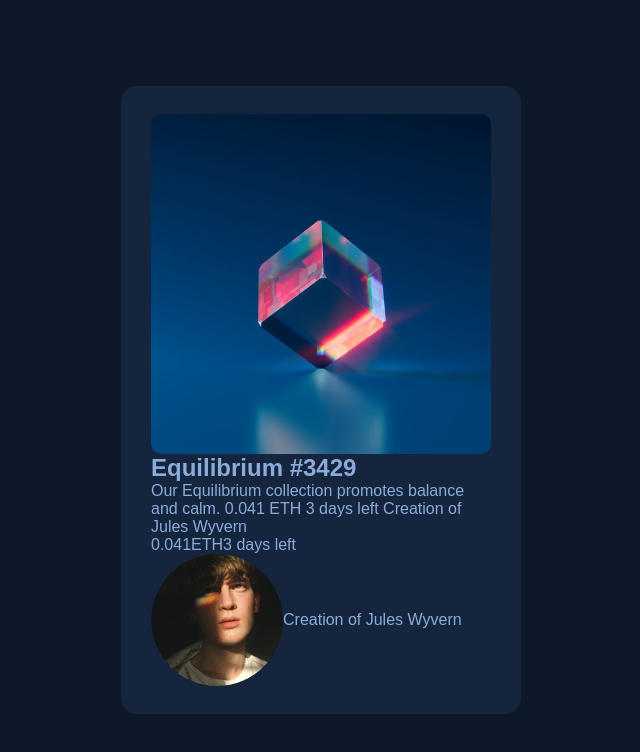
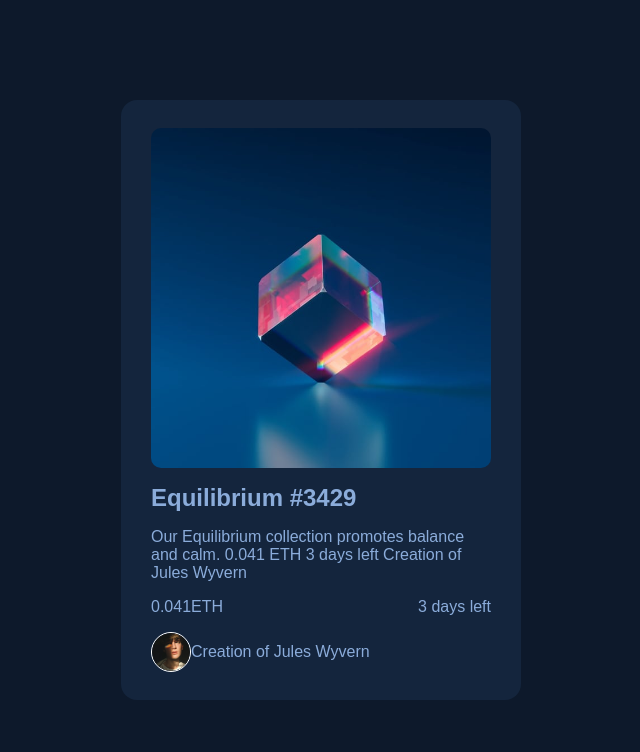
Before and after one commit to VPontis15/NFT-preview-card-component, a plain HTML site: page index.html in a window 1280 px wide. Shown: the whole page, without its empty margins (319-959 px from the left). Drawn offline with Linux system fonts and the light colour scheme.

Commit message:
finish the layout

```diff
--- a/style.css
+++ b/style.css
@@ -117,3 +117,23 @@ body {
 img {
   border-radius: 10px;
 }
+
+.card__content {
+  margin-top: 1rem;
+  display: grid;
+  gap: 1rem;
+}
+
+.flex-row {
+  justify-content: space-between;
+}
+
+.creator {
+  gap: 0.75rem;
+}
+
+.creator-img {
+  width: 40px;
+  border: 1px solid #fff;
+  border-radius: 50%;
+}
```
